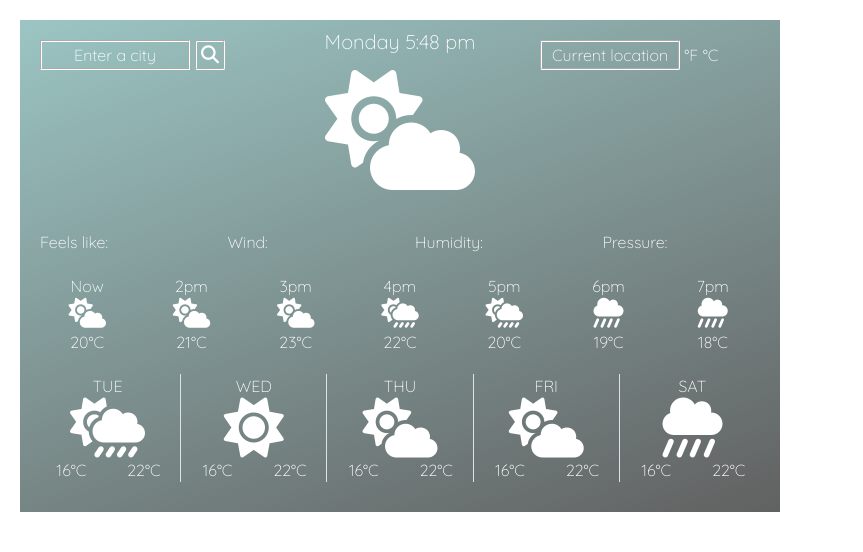
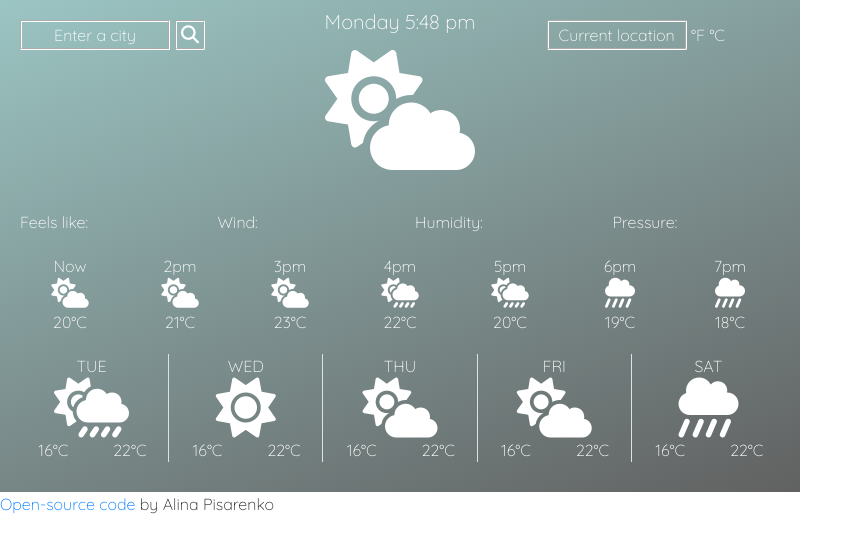
Before and after one commit to AlinaPisarenko/Weather-app, a plain HTML site: page index.html in a window 1280 px wide. Shown: the whole page, without its empty margins (0-863 px from the left). Drawn offline with nearby package versions, Linux system fonts and the light colour scheme; no server answers.

Commit message:
added link to github

```diff
--- a/index.html
+++ b/index.html
@@ -187,6 +187,7 @@
         </div>
       </div>
     </div>
+    <a href="https://github.com/AlinaPisarenko/Weather-app"> Open-source code</a> by Alina Pisarenko
     <script src="index.js"></script>
   </body>
 </html>
--- a/styles.css
+++ b/styles.css
@@ -20,6 +20,7 @@ input {
   border-style: groove;
 }
 .weather-app {
+  display: block;
   padding: 20px;
   background-image: linear-gradient(-20deg, #616161 0%, #9bc5c3 100%);
 }
@@ -37,7 +38,7 @@ h2 {
   font-size: 18px;
 }
 .container {
-  padding: 20px;
+  padding: 0;
 }
 .buttons {
   color: #fff;
```
